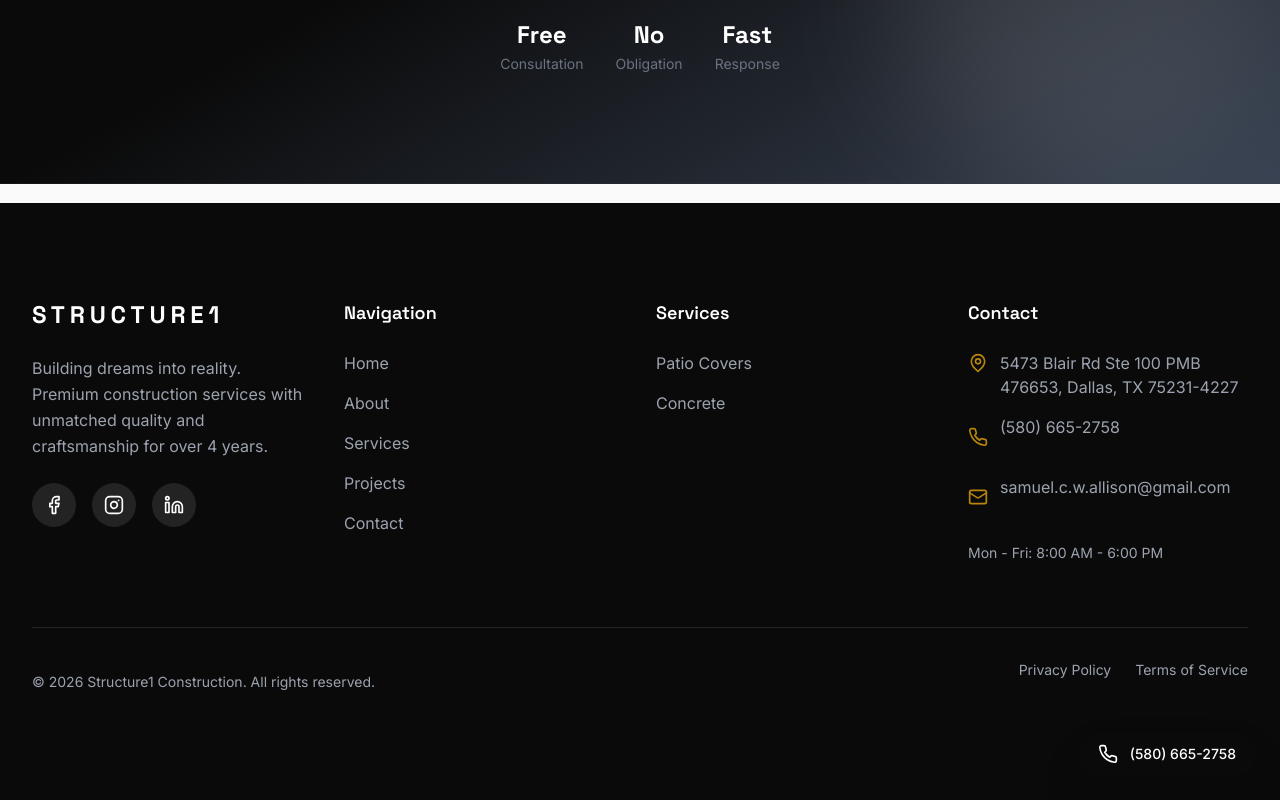
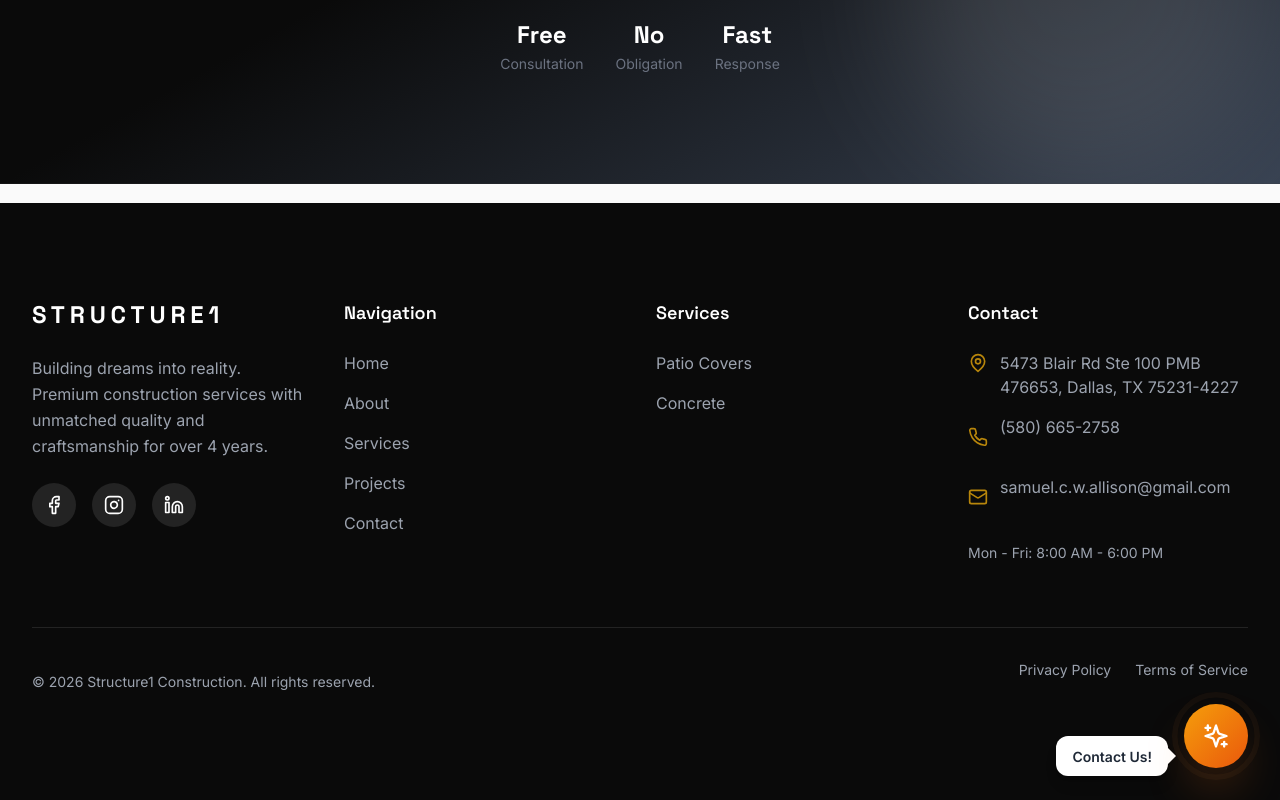
Before and after one commit to Atifhusain30/structure1website-, a Next.js app: page / in a window 1280 px wide. Shown: the part 5305-6105 px from the top of the page. Built offline with nearby package versions, Linux system fonts and the light colour scheme.

Commit message:
Add creative floating contact button with Framer Motion, fix iOS image rotation

```diff
--- a/src/app/globals.css
+++ b/src/app/globals.css
@@ -272,6 +272,8 @@ img {
   content-visibility: auto;
   /* Prevent layout shift */
   contain: layout style paint;
+  /* FIX: iOS image rotation - respect EXIF orientation */
+  image-orientation: from-image;
 }
 
 /* Mobile-optimized animations */
--- a/src/components/ui/FloatingPhone.tsx
+++ b/src/components/ui/FloatingPhone.tsx
@@ -1,24 +1,168 @@
 'use client';
 
-import { Phone } from 'lucide-react';
-import { companyInfo } from '@/lib/data';
+import { useState, useEffect } from 'react';
+import { motion, AnimatePresence } from 'framer-motion';
+import { Phone, Facebook, Instagram, X, Sparkles } from 'lucide-react';
 
 export default function FloatingPhone() {
-  const phoneNumber = companyInfo.phone;
-  const phoneLink = `tel:${phoneNumber.replace(/[^0-9]/g, '')}`;
+  const [isOpen, setIsOpen] = useState(false);
+  const [mounted, setMounted] = useState(false);
+  const phoneNumber = '(580) 665-2758';
+  const phoneLink = 'tel:5806652758';
+
+  useEffect(() => {
+    setMounted(true);
+  }, []);
+
+  if (!mounted) return null;
 
   return (
-    <a
-      href={phoneLink}
-      className="fixed bottom-6 right-6 z-50 flex items-center gap-3 bg-primary-black text-white px-5 py-3 rounded-full shadow-2xl hover:bg-accent-warm hover:scale-105 active:scale-95 transition-all duration-300"
-      aria-label={`Call us at ${phoneNumber}`}
-    >
-      <Phone className="w-5 h-5" />
+    <>
+      {/* Floating Action Button Container */}
+      <div className="fixed bottom-8 right-8 z-50">
+        {/* Expanded Menu */}
+        <AnimatePresence>
+          {isOpen && (
+            <>
+              {/* Backdrop */}
+              <motion.div
+                initial={{ opacity: 0 }}
+                animate={{ opacity: 1 }}
+                exit={{ opacity: 0 }}
+                onClick={() => setIsOpen(false)}
+                className="fixed inset-0 bg-black/20 backdrop-blur-sm z-40"
+              />
 
-      {/* Phone number - visible on larger screens */}
-      <span className="hidden sm:inline font-medium text-sm">
-        {phoneNumber}
-      </span>
-    </a>
+              {/* Social Links */}
+              <div className="absolute bottom-20 right-0 flex flex-col items-end gap-4 z-50">
+                {/* Phone with number */}
+                <motion.a
+                  href={phoneLink}
+                  initial={{ opacity: 0, scale: 0, x: 100 }}
+                  animate={{ opacity: 1, scale: 1, x: 0 }}
+                  exit={{ opacity: 0, scale: 0, x: 100 }}
+                  transition={{ type: 'spring', stiffness: 300, damping: 25, delay: 0.1 }}
+                  whileHover={{ scale: 1.05 }}
+                  whileTap={{ scale: 0.95 }}
+                  className="flex items-center gap-3 bg-gradient-to-r from-green-400 to-green-600 text-white px-6 py-4 rounded-2xl shadow-lg shadow-green-500/30"
+                >
+                  <motion.div
+                    animate={{ rotate: [0, -15, 15, -15, 15, 0] }}
+                    transition={{ duration: 0.5, repeat: Infinity, repeatDelay: 2 }}
+                  >
+                    <Phone className="w-6 h-6" />
+                  </motion.div>
+                  <div className="flex flex-col">
+                    <span className="text-xs opacity-80">Call Us Now</span>
+                    <span className="font-bold text-lg">{phoneNumber}</span>
+                  </div>
+                </motion.a>
+
+                {/* Social Icons Row */}
+                <motion.div
+                  initial={{ opacity: 0, scale: 0 }}
+                  animate={{ opacity: 1, scale: 1 }}
+                  exit={{ opacity: 0, scale: 0 }}
+                  transition={{ type: 'spring', stiffness: 300, damping: 25, delay: 0.2 }}
+                  className="flex gap-3"
+                >
+                  <motion.a
+                    href="https://facebook.com/structure1construction"
+                    target="_blank"
+                    rel="noopener noreferrer"
+                    whileHover={{ scale: 1.15, y: -5 }}
+                    whileTap={{ scale: 0.9 }}
+                    className="w-14 h-14 rounded-2xl bg-gradient-to-br from-blue-500 to-blue-700 flex items-center justify-center shadow-lg shadow-blue-500/30"
+                  >
+                    <Facebook className="w-7 h-7 text-white" />
+                  </motion.a>
+
+                  <motion.a
+                    href="https://instagram.com/structure1construction"
+                    target="_blank"
+                    rel="noopener noreferrer"
+                    whileHover={{ scale: 1.15, y: -5 }}
+                    whileTap={{ scale: 0.9 }}
+                    className="w-14 h-14 rounded-2xl bg-gradient-to-br from-purple-500 via-pink-500 to-orange-400 flex items-center justify-center shadow-lg shadow-pink-500/30"
+                  >
+                    <Instagram className="w-7 h-7 text-white" />
+                  </motion.a>
+                </motion.div>
+              </div>
+            </>
+          )}
+        </AnimatePresence>
+
+        {/* Main Floating Button */}
+        <motion.button
+          onClick={() => setIsOpen(!isOpen)}
+          initial={{ scale: 0 }}
+          animate={{ scale: 1 }}
+          transition={{ type: 'spring', stiffness: 400, damping: 15, delay: 0.5 }}
+          whileHover={{ scale: 1.1 }}
+          whileTap={{ scale: 0.9 }}
+          className={`relative w-16 h-16 rounded-full flex items-center justify-center shadow-2xl z-50 transition-all duration-300 ${
+            isOpen
+              ? 'bg-gradient-to-br from-red-500 to-red-600 shadow-red-500/40'
+              : 'bg-gradient-to-br from-amber-500 to-orange-600 shadow-orange-500/40'
+          }`}
+        >
+          {/* Animated ring */}
+          {!isOpen && (
+            <motion.div
+              className="absolute inset-0 rounded-full border-4 border-orange-400"
+              animate={{
+                scale: [1, 1.4, 1.4],
+                opacity: [0.8, 0, 0.8],
+              }}
+              transition={{
+                duration: 2,
+                repeat: Infinity,
+                ease: 'easeOut'
+              }}
+            />
+          )}
+
+          <AnimatePresence mode="wait">
+            {isOpen ? (
+              <motion.div
+                key="close"
+                initial={{ rotate: -90, opacity: 0 }}
+                animate={{ rotate: 0, opacity: 1 }}
+                exit={{ rotate: 90, opacity: 0 }}
+                transition={{ duration: 0.2 }}
+              >
+                <X className="w-8 h-8 text-white" />
+              </motion.div>
+            ) : (
+              <motion.div
+                key="contact"
+                initial={{ rotate: 90, opacity: 0 }}
+                animate={{ rotate: 0, opacity: 1 }}
+                exit={{ rotate: -90, opacity: 0 }}
+                transition={{ duration: 0.2 }}
+                className="flex flex-col items-center"
+              >
+                <Sparkles className="w-7 h-7 text-white" />
+              </motion.div>
+            )}
+          </AnimatePresence>
+        </motion.button>
+
+        {/* "Contact Us" label */}
+        {!isOpen && (
+          <motion.div
+            initial={{ opacity: 0, x: 20 }}
+            animate={{ opacity: 1, x: 0 }}
+            transition={{ delay: 0.8 }}
+            className="absolute right-20 top-1/2 -translate-y-1/2 bg-white px-4 py-2 rounded-xl shadow-lg whitespace-nowrap"
+          >
+            <span className="text-sm font-semibold text-gray-800">Contact Us!</span>
+            {/* Arrow */}
+            <div className="absolute right-0 top-1/2 -translate-y-1/2 translate-x-2 w-0 h-0 border-t-8 border-b-8 border-l-8 border-transparent border-l-white" />
+          </motion.div>
+        )}
+      </div>
+    </>
   );
 }
```
